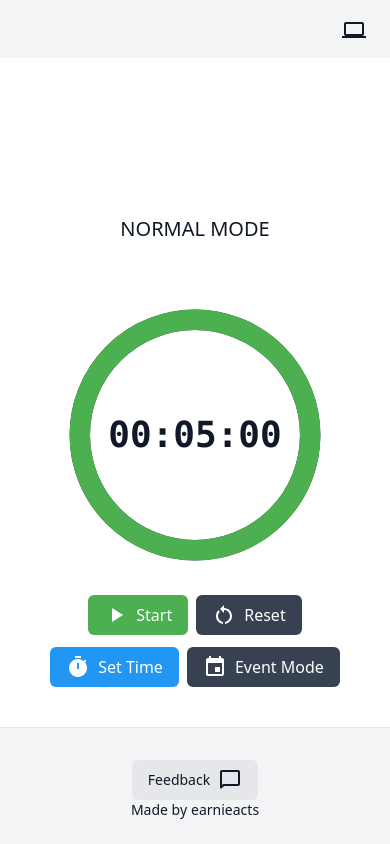
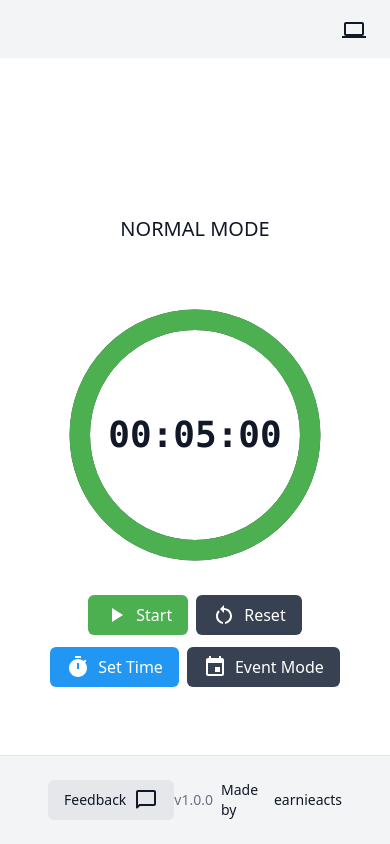
Before and after one commit to earnieacts/electron-event-timer, a React (Vite) app: page / in a window 390 px wide. Built offline with nearby package versions, Linux system fonts and the light colour scheme; a web font is replaced by a local one.

Commit message:
fix: external link not opening

```diff
--- a/electron/preload.ts
+++ b/electron/preload.ts
@@ -49,9 +49,9 @@ contextBridge.exposeInMainWorld('electron', {
     isLinux: process.platform === 'linux'
   },
   window: {
-    minimize: () => ipcRenderer.send('window:minimize'),
-    maximize: () => ipcRenderer.send('window:maximize'),
-    close: () => ipcRenderer.send('window:close'),
+    minimize: () => ipcRenderer.invoke('window:minimize'),
+    maximize: () => ipcRenderer.invoke('window:maximize'),
+    close: () => ipcRenderer.invoke('window:close'),
     openExternal: (url: string) => {
       if (isValidUrl(url)) {
         ipcRenderer.send('window:openExternal', url);
--- a/src/components/layout/footer.tsx
+++ b/src/components/layout/footer.tsx
@@ -3,14 +3,16 @@ import ChatBubbleOutlineRounded from '@mui/icons-material/ChatBubbleOutlineRound
 
 const GITHUB_URL = 'https://github.com/earnieacts';
 const FEEDBACK_URL = 'https://discord.gg/z83vAeQG';
+const VERSION = '1.0.0';
 
 const Footer: React.FC = () => {
   const handleExternalLink = (url: string) => {
     try {
-      if (window.electron) {
+      if (window.electron?.window?.openExternal) {
         window.electron.window.openExternal(url);
       } else {
-        window.open(url, '_blank');
+        // Fallback for non-electron environments (e.g., browser)
+        window.open(url, '_blank', 'noopener,noreferrer');
       }
     } catch (error) {
       console.error('Failed to open link:', url, error);
@@ -24,17 +26,18 @@ const Footer: React.FC = () => {
   return (
     <footer
       role="contentinfo"
-      className="fixed px-12 py-6 bottom-0 left-0 right-0 bg-gray-100 dark:bg-black p-4 flex flex-col sm:flex-row justify-between items-center border-t border-gray-200 dark:border-gray-800"
+      className="fixed px-12 py-6 bottom-0 left-0 right-0 bg-gray-100 dark:bg-black p-4 flex justify-between items-center border-t border-gray-200 dark:border-gray-800"
     >
-       <button
+      <button
         onClick={handleFeedbackClick}
-        className="flex items-center gap-2 text-gray-900 dark:text-white text-sm bg-gray-200 dark:bg-gray-800 hover:bg-gray-300 dark:hover:bg-gray-700 px-4 py-2 rounded-md transition-colors mt-2 sm:mt-0"
+        className="flex items-center gap-2 text-gray-900 dark:text-white text-sm bg-gray-200 dark:bg-gray-800 hover:bg-gray-300 dark:hover:bg-gray-700 px-4 py-2 rounded-md transition-colors"
         aria-label="Provide feedback"
       >
         <span>Feedback</span>
         <ChatBubbleOutlineRounded className="text-base" />
       </button>
-      <div className="flex items-center gap-1 text-gray-900 dark:text-white text-sm">
+      <div className="flex items-center gap-2 text-gray-900 dark:text-white text-sm">
+        <span className="text-gray-500 dark:text-gray-400">v{VERSION}</span>
         <span>Made by</span>
         <a
           href={GITHUB_URL}
@@ -42,12 +45,11 @@ const Footer: React.FC = () => {
             e.preventDefault();
             handleExternalLink(GITHUB_URL);
           }}
-          className="flex items-center hover:text-gray-600 dark:hover:text-gray-300 transition-colors"
+          className="hover:text-gray-600 dark:hover:text-gray-300 transition-colors"
         >
           earnieacts
         </a>
       </div>
-
     </footer>
   );
 };
```
Also changed, not shown: electron/main.ts (+8 -0 lines).
